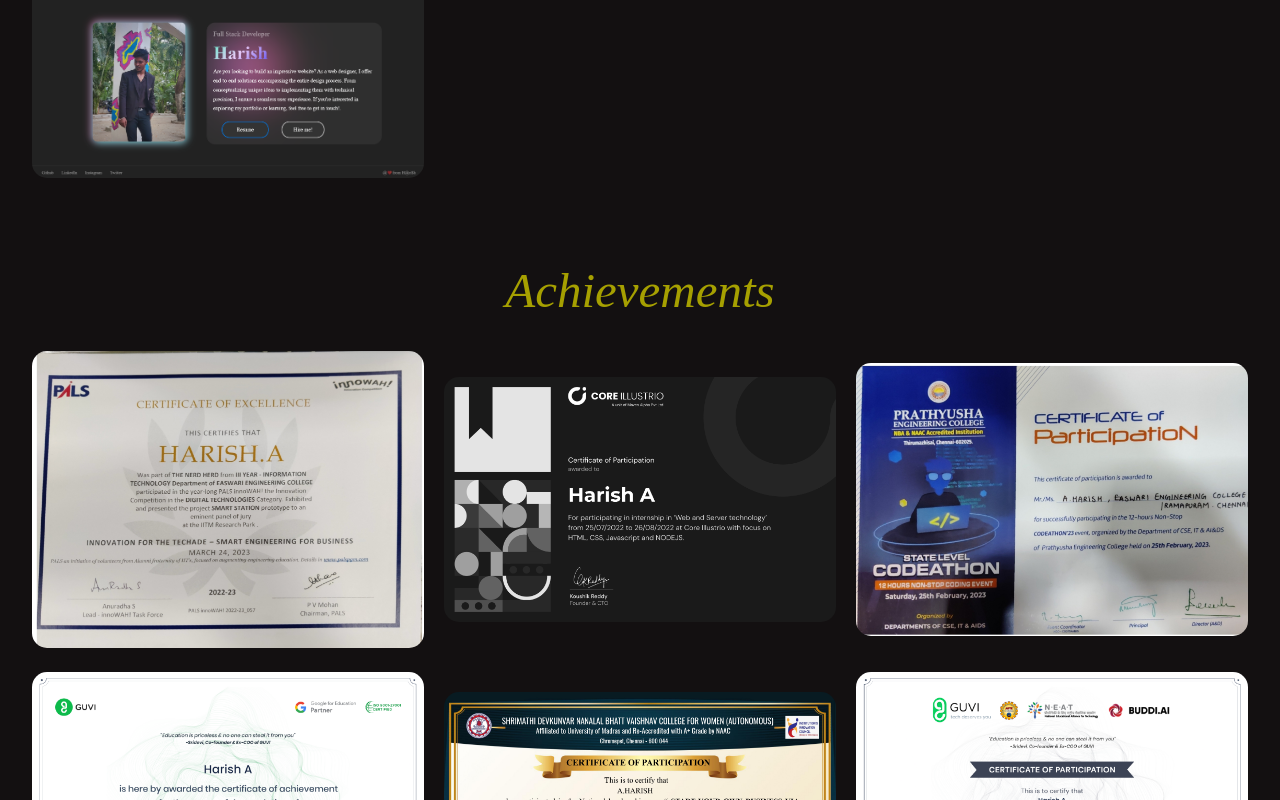
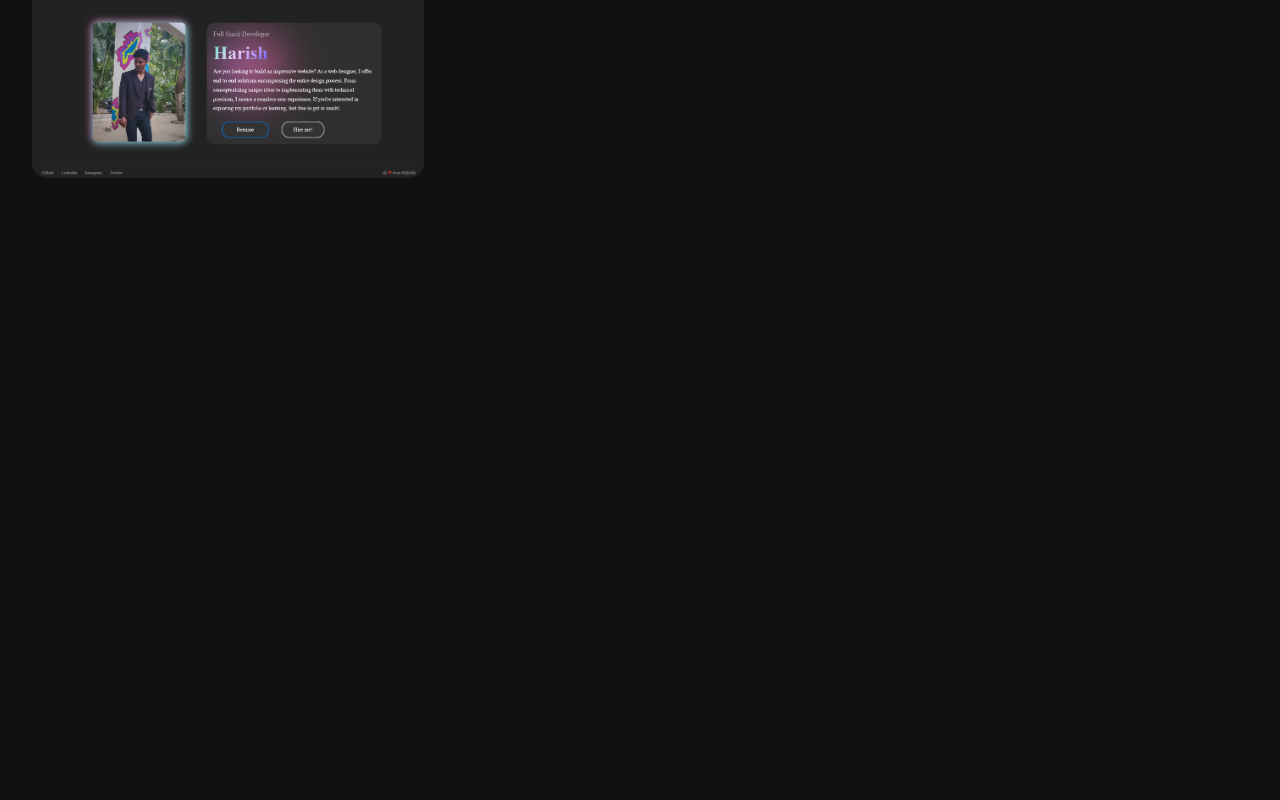
Before and after one commit to harish18092002/one-page-portfolio, an Angular app: page /home in a window 1280 px wide. Shown: the part 2000-2800 px from the top of the page. Built offline with nearby package versions, Linux system fonts and the light colour scheme; a web font is replaced by a local one.

Commit message:
timeline

```diff
--- a/src/app/app-routing.module.ts
+++ b/src/app/app-routing.module.ts
@@ -7,6 +7,7 @@ import { SkillsComponent } from './skills/skills.component';
 import { ServicesComponent } from './services/services.component';
 import { CertificationComponent } from './certification/certification.component';
 import { ContactComponent } from './contact/contact.component';
+import { TimelineComponent } from './timeline/timeline.component';
 
 const routes: Routes = [{
   path: '',
@@ -18,6 +19,7 @@ const routes: Routes = [{
     { path: 'services', component: ServicesComponent },
     { path: 'achievements', component: CertificationComponent },
     { path: 'contact', component: ContactComponent },
+    { path: 'timeline', component: TimelineComponent },
     { path: '**', redirectTo: 'home' }
 
   ]
--- a/src/app/app.module.ts
+++ b/src/app/app.module.ts
@@ -8,6 +8,7 @@ import { ServicesComponent } from './services/services.component';
 import { SkillsComponent } from './skills/skills.component';
 import { CertificationComponent } from './certification/certification.component';
 import { ContactComponent } from './contact/contact.component';
+import { TimelineComponent } from './timeline/timeline.component';
 
 @NgModule({
   declarations: [
@@ -17,7 +18,8 @@ import { ContactComponent } from './contact/contact.component';
     ServicesComponent,
     SkillsComponent,
     CertificationComponent,
-    ContactComponent
+    ContactComponent,
+    TimelineComponent
   ],
   imports: [
     BrowserModule,
--- a/src/app/header/header.component.html
+++ b/src/app/header/header.component.html
@@ -12,6 +12,7 @@
             <a routerLink="/skills" routerLinkActive="active" id="skills">Skills</a>
             <a routerLink="/services" routerLinkActive="active" id="services">Projects</a>
             <a routerLink="/achievements" routerLinkActive="active" id="achievements">Achievements</a>
+            <a routerLink="/timeline" routerLinkActive="active" id="timeline">Timeline</a>
             <a routerLink="/contact" routerLinkActive="active" id="contact">Contact</a>
 
         </div>
--- a/src/app/home/home.component.html
+++ b/src/app/home/home.component.html
@@ -52,24 +52,10 @@
 
         </div>
     </div>
-
-    <!-- <div class="area">
-        <ul class="circles">
-            <li></li>
-            <li></li>
-            <li></li>
-            <li></li>
-            <li></li>
-            <li></li>
-            <li></li>
-            <li></li>
-            <li></li>
-            <li></li>
-        </ul>
-    </div> -->
 </body>
 
 <app-skills></app-skills>
 <app-services></app-services>
+<app-timeline></app-timeline>
 <app-certification></app-certification>
 <app-contact></app-contact>
--- /dev/null
+++ b/src/app/timeline/timeline.component.css
@@ -0,0 +1,4 @@
+body {
+    background-color: #131011;
+    height: 100vh;
+}
--- /dev/null
+++ b/src/app/timeline/timeline.component.html
@@ -0,0 +1,3 @@
+<body>
+
+</body>
```
Also changed, not shown: src/app/timeline/timeline.component.ts (added, +10 -0 lines), 1 other file (tests, documents, lock files or other folders).
